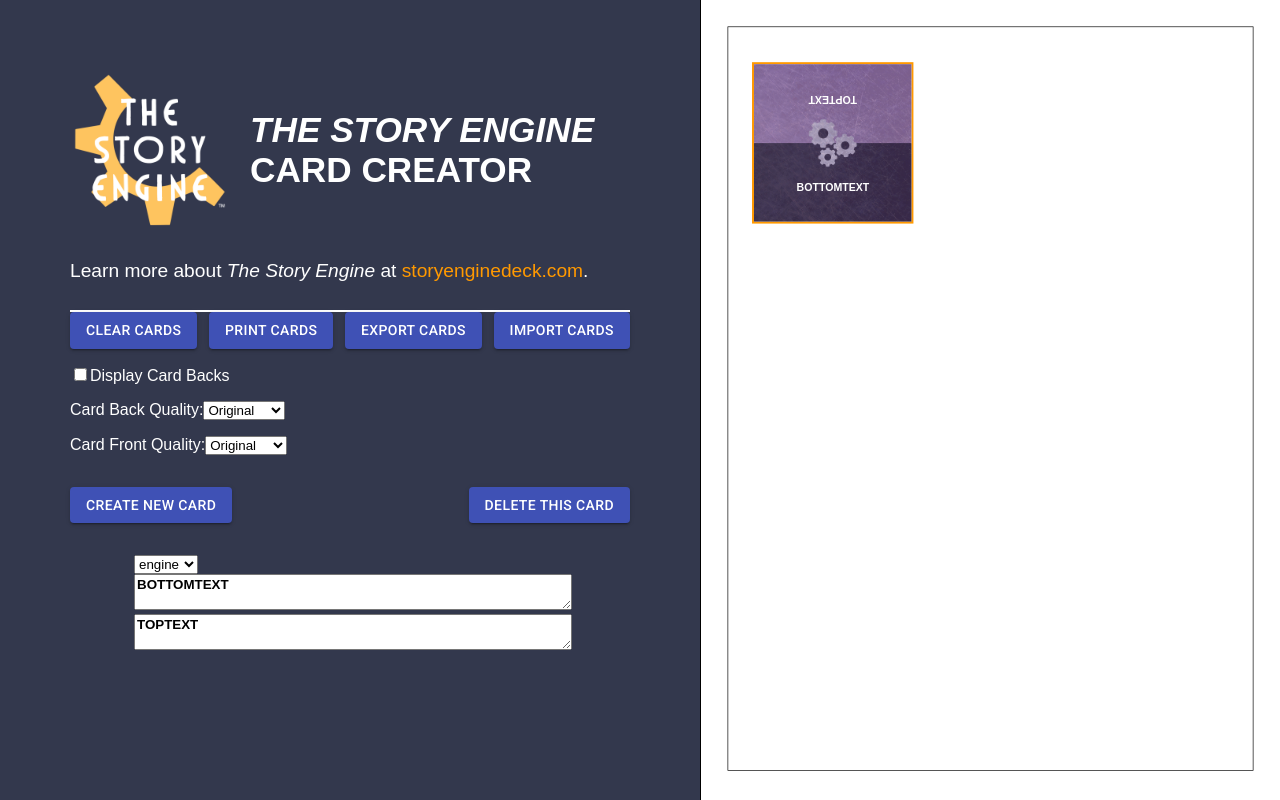
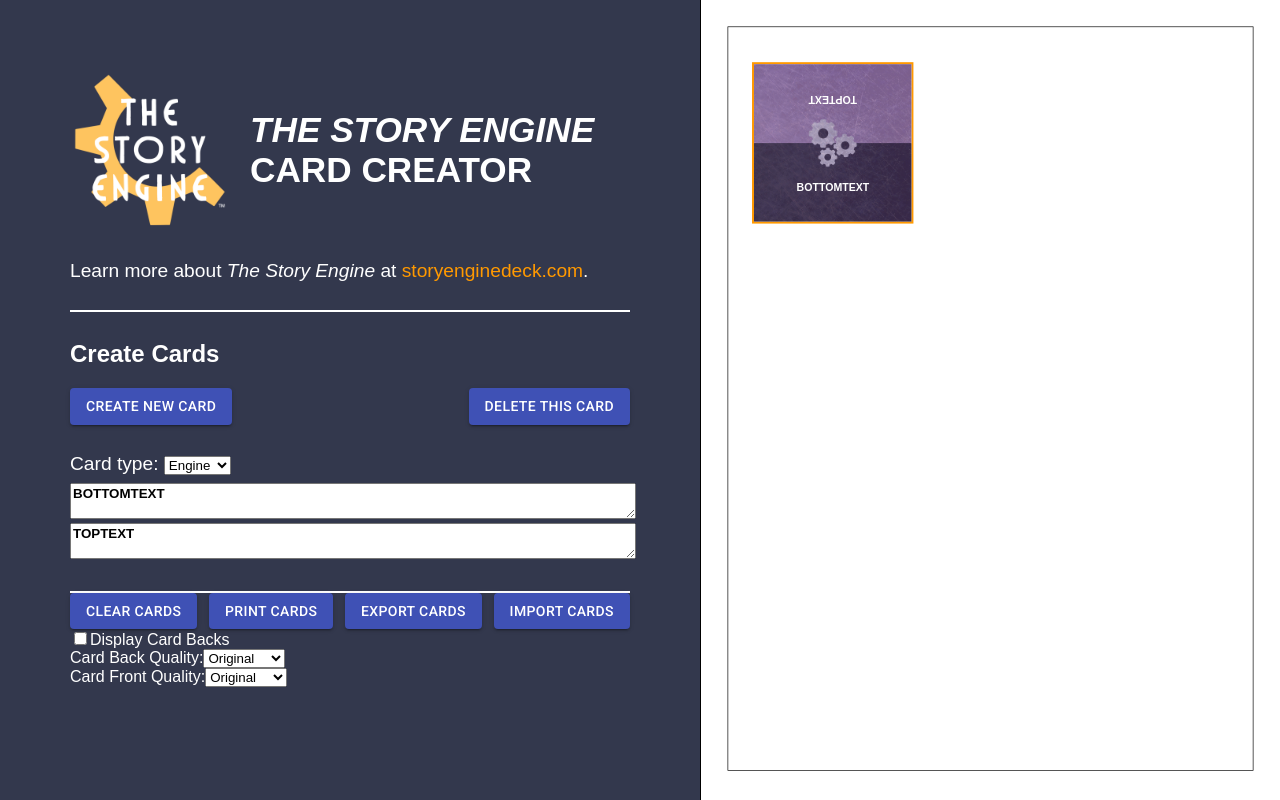
Before and after one commit to pawelngei/story-engine-card-creator, a React (Create React App) app: page / in a window 1280 px wide. Built offline with nearby package versions, Linux system fonts and the light colour scheme.

Commit message:
finish Create Cards section

```diff
--- a/src/LeftMenu/LeftMenu.tsx
+++ b/src/LeftMenu/LeftMenu.tsx
@@ -4,7 +4,7 @@ import Button from '@material-ui/core/Button'
 import { CardType } from '../Card/Card'
 import { colors } from '../styles/colors'
 import {
-  cardTypes,
+  typeOptions,
   twoSectionCards,
   Quality,
   frontQualityOptions,
@@ -52,9 +52,16 @@ const InnerContainer = styled.div`
   }
 `
 
-const HeaderContainer = styled.div`
+const SectionContainer = styled.div`
+  padding: 28px 0;
   width: 100%;
   border-bottom: 2px solid ${colors.white};
+  &:first-of-type {
+    padding-top: 0;
+  }
+  &:last-of-type {
+    padding-bottom: 0;
+  }
 `
 
 const LogoContainer = styled.div`
@@ -76,14 +83,22 @@ const Logo = styled.img`
 
 const InfoContainer = styled.div`
   font-size: 1.2em;
+`
+
+const Subtitle = styled.h2`
+  margin-top: 0;
+  margin-bottom: 20px;
+`
+
+const ButtonLine = styled.div`
+  display: flex;
+  justify-content: space-between;
   margin-bottom: 28px;
 `
 
-const CardActionsBar = styled.div`
-  width: 100%;
-  display: flex;
-  justify-content: space-between;
-  margin-bottom: 2em;
+const SelectLine = styled.div`
+  font-size: 1.2em;
+  margin-bottom: 8px;
 `
 
 const InputContainer = styled.div``
@@ -104,7 +119,6 @@ const PageActionsBar = styled.div`
 `
 
 const ActionsLine = styled.div`
-  padding-top: 1em;
   width: 100%;
 `
 
@@ -139,7 +153,7 @@ export const LeftMenu = ({
   return (
     <LeftMenuContainer>
       <InnerContainer>
-        <HeaderContainer>
+        <SectionContainer>
           <LogoContainer>
             <Logo src={LogoPng} />
             <Title>
@@ -153,7 +167,73 @@ export const LeftMenu = ({
           <InfoContainer>
             Learn more about <em>The Story Engine</em> at <a href="https://storyenginedeck.com/">storyenginedeck.com</a>.
           </InfoContainer>
-        </HeaderContainer>
+        </SectionContainer>
+        <SectionContainer>
+          <Subtitle>Create Cards</Subtitle>
+          <ButtonLine>
+            <Button
+              variant="contained"
+              color="primary"
+              onClick={() => createNewCard()}
+            >
+              Create new card
+            </Button>
+            <Button
+              variant="contained"
+              color="primary"
+              onClick={() => deleteCard()}
+            >
+              Delete this card
+            </Button>
+          </ButtonLine>
+          <SelectLine>
+            Card type:&nbsp;
+            <select
+              name='type'
+              value={type}
+              onChange={e => setCardValue(e)}
+            >
+              {typeOptions.map((option, i) => (
+                <option
+                  key={`select-${i}`}
+                  value={option.value}
+                >
+                  {option.label}
+                </option>
+              ))}
+            </select>
+          </SelectLine>
+          <InputContainer>
+            <StyledTextarea
+              name='bottom'
+              placeholder='bottom'
+              value={bottom}
+              onChange={e => setCardValue(e)}
+            />
+            <StyledTextarea
+              name='top'
+              placeholder='top'
+              value={top}
+              onChange={e => setCardValue(e)}
+            />
+            {displayLeftRifght ? (
+              <>
+                <StyledTextarea
+                  name='left'
+                  placeholder='left'
+                  value={left}
+                  onChange={e => setCardValue(e)}
+                />
+                <StyledTextarea
+                  name='right'
+                  placeholder='right'
+                  value={right}
+                  onChange={e => setCardValue(e)}
+                />
+              </>
+            ) : null}
+          </InputContainer>
+        </SectionContainer>
         <PageActionsBar>
           <Button
             variant="contained"
@@ -244,61 +324,6 @@ export const LeftMenu = ({
               </select>
           </ActionsLine>
         </PageActionsBar>
-        <CardActionsBar>
-          <Button
-            variant="contained"
-            color="primary"
-            onClick={() => createNewCard()}
-          >
-            Create new card
-          </Button>
-          <Button
-            variant="contained"
-            color="primary"
-            onClick={() => deleteCard()}
-          >
-            Delete this card
-          </Button>
-        </CardActionsBar>
-        <InputContainer>
-          <select
-            name='type'
-            value={type}
-            onChange={e => setCardValue(e)}
-          >
-            {cardTypes.map((type, i) => (
-              <option key={`select-${i}`} value={type}>{type}</option>
-            ))}
-          </select>
-          <StyledTextarea
-            name='bottom'
-            placeholder='bottom'
-            value={bottom}
-            onChange={e => setCardValue(e)}
-          />
-          <StyledTextarea
-            name='top'
-            placeholder='top'
-            value={top}
-            onChange={e => setCardValue(e)}
-          />
-          {displayLeftRifght ? (
-            <>
-              <StyledTextarea
-                name='left'
-                placeholder='left'
-                value={left}
-                onChange={e => setCardValue(e)}
-              />
-              <StyledTextarea
-                name='right'
-                placeholder='right'
-                value={right}
-                onChange={e => setCardValue(e)}
-              />
-            </>
-          ) : null}
-        </InputContainer>
       </InnerContainer>
     </LeftMenuContainer>
   )
--- a/src/utils/constants.ts
+++ b/src/utils/constants.ts
@@ -1,9 +1,13 @@
-export const cardTypes = [
-  'agent',
-  'anchor',
-  'aspect',
-  'conflict',
-  'engine'
+type Type = 'agent' | 'anchor' | 'aspect' | 'conflict' | 'engine'
+
+type TypeOption = { label: string, value: Type }
+
+export const typeOptions: TypeOption[] = [
+  { label: 'Agent', value: 'agent' },
+  { label: 'Anchor', value: 'anchor' },
+  { label: 'Aspect', value: 'aspect' },
+  { label: 'Conflict', value: 'conflict' },
+  { label: 'Engine', value: 'engine' }
 ]
 
 export const twoSectionCards = ['conflict', 'engine']
```
